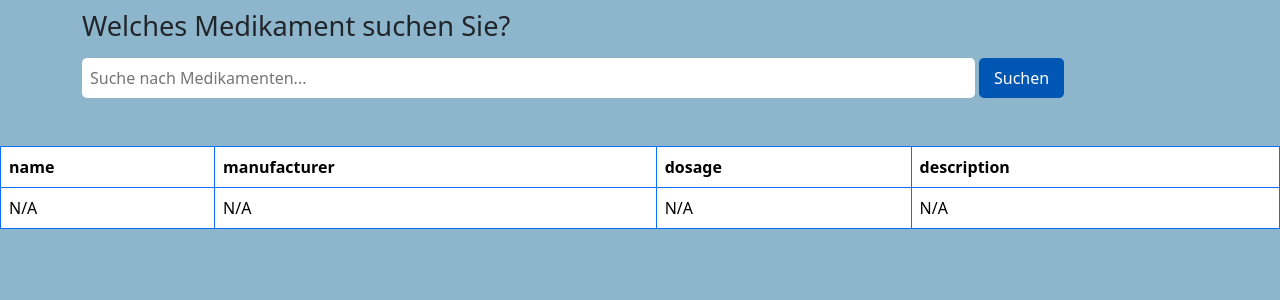
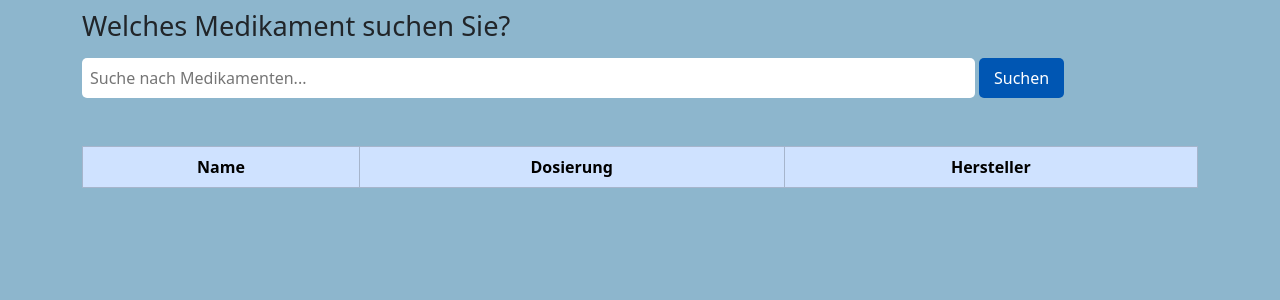
Before and after one commit to ronjafitzke/Pruefungsleistung, a Flask app: page /medikamente in a window 1280 px wide. Shown: the part 56-356 px from the top of the page. Run offline with Flask 3, Linux system fonts and the light colour scheme; data that the repository does not hold is empty.

Commit message:
entfernen der API aufgrund von Problemen + Erstellen der Route und Anpassen der HTML zum Einfügen von Medikamenten in die Datenbank

```diff
--- a/main.py
+++ b/main.py
@@ -1,28 +1,13 @@
 # -*- coding: utf-8 -*-
-import requests
 from flask import Flask, render_template, request, flash, redirect, url_for, session
 from flask_sqlalchemy import SQLAlchemy
 from werkzeug.security import generate_password_hash, check_password_hash
-from datetime import datetime
 
 app = Flask(__name__)
 app.config['SQLALCHEMY_DATABASE_URI'] = 'sqlite:///database.db'
 app.config['SQLALCHEMY_TRACK_MODIFICATIONS'] = False
-app.config['SECRET_KEY'] = 'your_secret_key'  # Notwendig für Flash-Messages
+app.config['SECRET_KEY'] = 'your_secret_key'
 database = SQLAlchemy(app)
-
-# API URL
-# Neue API URL und Header
-url = "https://drugapi.p.rapidapi.com/Drug/Summary/Acetaminophen-and-Codeine-Phosphate-Oral-Solution-acetaminophen-codeine-phosphate-665"
-
-headers = {
-    "x-rapidapi-key": "a6261f39ffmsh6d2b2c8f6353733p12512cjsn13b0c4ace526",
-    "x-rapidapi-host": "drugapi.p.rapidapi.com"
-}
-
-# Daten abrufen
-response = requests.get(url, headers=headers)
-data = response.json()
 
 
 class Users(database.Model):
@@ -34,33 +19,27 @@ class Users(database.Model):
 class Medikament(database.Model):
     id = database.Column(database.Integer, primary_key=True)
     name = database.Column(database.String(200), nullable=False)
+    dosierung = database.Column(database.String(200), nullable=False)
     hersteller = database.Column(database.String(200), nullable=False)
+    user_id = database.Column(database.Integer, database.ForeignKey('users.id'), nullable=False)
+    user = database.relationship('Users', backref=database.backref('medikamente', lazy=True))
+
+
+class Medikamente(database.Model):
+    id = database.Column(database.Integer, primary_key=True)
+    name = database.Column(database.String(200), nullable=False)
     dosierung = database.Column(database.String(200), nullable=False)
-    beschreibung = database.Column(database.String(500), nullable=True)
+    hersteller = database.Column(database.String(200), nullable=False)
+    anwendung = database.Column(database.String(500), nullable=False)
+    Verschreibungspflichtig = database.Column(database.String(200), nullable=False)
 
 
 # Datenbanktabellen erstellen
 with app.app_context():
     database.create_all()
 
-# Daten in die Datenbank einfügen
-with app.app_context():
-    # Extrahiere relevante Felder mit Fallback auf 'N/A', falls Felder nicht vorhanden sind
-    name = data.get('name', 'N/A')
-    hersteller = data.get('manufacturer', 'N/A')
-    dosierung = data.get('dosage', 'N/A')
-    beschreibung = data.get('description', 'N/A')
 
-    # Medikament-Objekt erstellen
-    new_medikament = Medikament(name=name, hersteller=hersteller, dosierung=dosierung, beschreibung=beschreibung)
-    database.session.add(new_medikament)
-
-    # Änderungen speichern
-    database.session.commit()
-
-print("Daten erfolgreich eingefügt.")
-
-
+# Restlicher Flask-Code bleibt unverändert
 @app.route("/")
 def home():
     return render_template('home.html')
@@ -111,7 +90,9 @@ def profile():
     if not session.get("logged_in"):
         return redirect(url_for("login"))
 
-    return render_template("profile.html")
+    user_id = session.get("user_id")
+    medications = Medikament.query.filter_by(user_id=user_id).all()
+    return render_template("profile.html", medications=medications)
 
 
 @app.route("/medikamente")
@@ -120,5 +101,23 @@ def medikamente():
     return render_template("medications.html", medikamente=medikamente)
 
 
+@app.route("/add_my_medication", methods=["POST"])
+def add_my_medication():
+    if not session.get("logged_in"):
+        return redirect(url_for("login"))
+
+    name = request.form.get("name")
+    dosierung = request.form.get("dosierung")
+    hersteller = request.form.get("hersteller")
+    user_id = session.get("user_id")
+
+    new_medication = Medikament(name=name, dosierung=dosierung, hersteller=hersteller, user_id=user_id)
+    database.session.add(new_medication)
+    database.session.commit()
+
+    flash("Medikament erfolgreich hinzugefügt!")
+    return redirect(url_for("profile"))
+
+
 if __name__ == "__main__":
     app.run(debug=True)
--- a/templates/medications.html
+++ b/templates/medications.html
@@ -7,14 +7,13 @@
     <script src="https://cdn.jsdelivr.net/npm/bootstrap@5.3.3/dist/js/bootstrap.bundle.min.js"></script>
     <style>
         body {
-            background-color: #8DB6CD; /* Ändern Sie diese Farbe nach Bedarf */
-          h1 {
-              font-size: 1.7em; /* Schriftgröße auf 2em setzen */
-              margin-bottom: 15px; /* Abstand nach unten hinzufügen */
-              margin-top: 10px
-          }
-
-
+            background-color: #8DB6CD;
+        }
+        h1 {
+            font-size: 1.7em;
+            margin-bottom: 15px;
+            margin-top: 10px;
+        }
         .search-form input[type="text"] {
             width: 80%;
             padding: 8px;
@@ -22,7 +21,6 @@
             font-size: 16px;
             border-radius: 5px;
         }
-
         .search-form button {
             padding: 8px 15px;
             background-color: #0056b3;
@@ -32,10 +30,11 @@
             font-size: 16px;
             border-radius: 5px;
         }
-
         .search-form button:hover {
             background-color: #004799;
         }
+        .text-center {
+            text-align: center;
         }
     </style>
 </head>
@@ -79,28 +78,22 @@
   </div>
 </nav>
 <div class="container">
-    <h1>Welches Medikament suchen Sie? </h1>
+    <h1>Welches Medikament suchen Sie?</h1>
     <form action="/suche" method="GET" class="search-form">
         <input type="text" name="suche" id="suche" placeholder="Suche nach Medikamenten...">
         <button type="submit">Suchen</button>
     </form>
 </div>
-<table class="table table-bordered border-primary mt-5">
-    <tr>
-        <th>name</th>
-        <th>manufacturer</th>
-        <th>dosage</th>
-        <th>description</th>
-    </tr>
-    {% for medikament in medikamente %}
-    <tr>
-        <td>{{ medikament.name }}</td>
-        <td>{{ medikament.hersteller }}</td>
-        <td>{{ medikament.dosierung }}</td>
-        <td>{{ medikament.beschreibung }}</td>
-    </tr>
-    {% endfor %}
-</table>
-
+<div class="container mt-5">
+    <table class="table table-bordered border-primary">
+        <thead class="table-primary">
+            <tr>
+                <th class="text-center">Name</th>
+                <th class="text-center">Dosierung</th>
+                <th class="text-center">Hersteller</th>
+            </tr>
+        </thead>
+    </table>
+</div>
 </body>
 </html>
```
Also changed, not shown: init_db.py (added, +8 -0 lines), init_meds_db.py (deleted, +0 -7 lines), init_user_db.py (deleted, +0 -7 lines), templates/profile.html (+38 -3 lines), img/medikamente.jpg (deleted).
